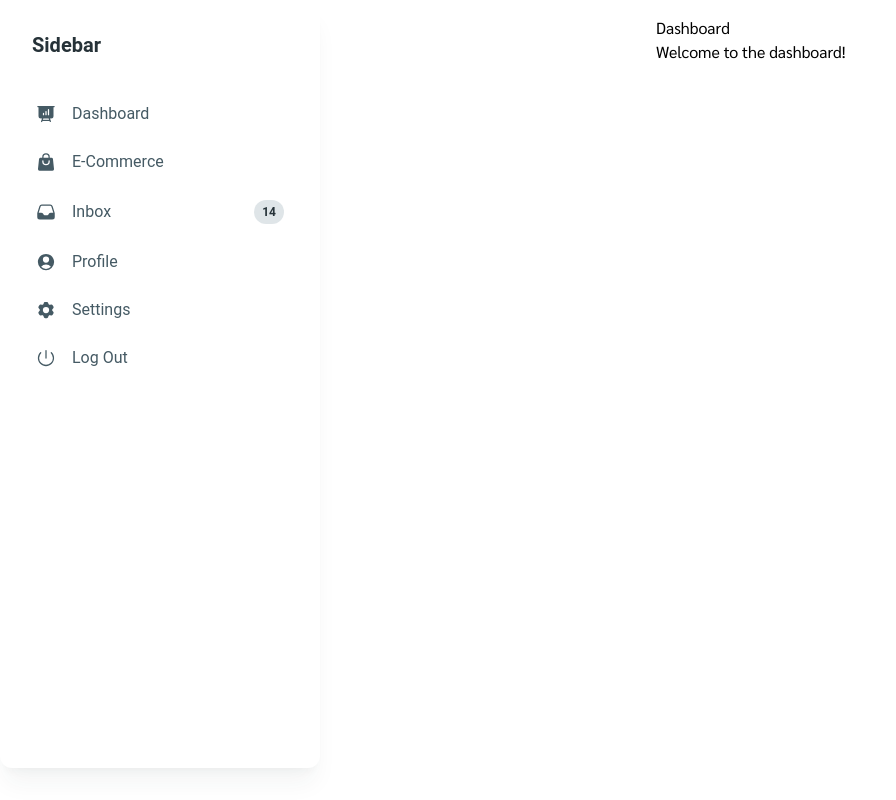
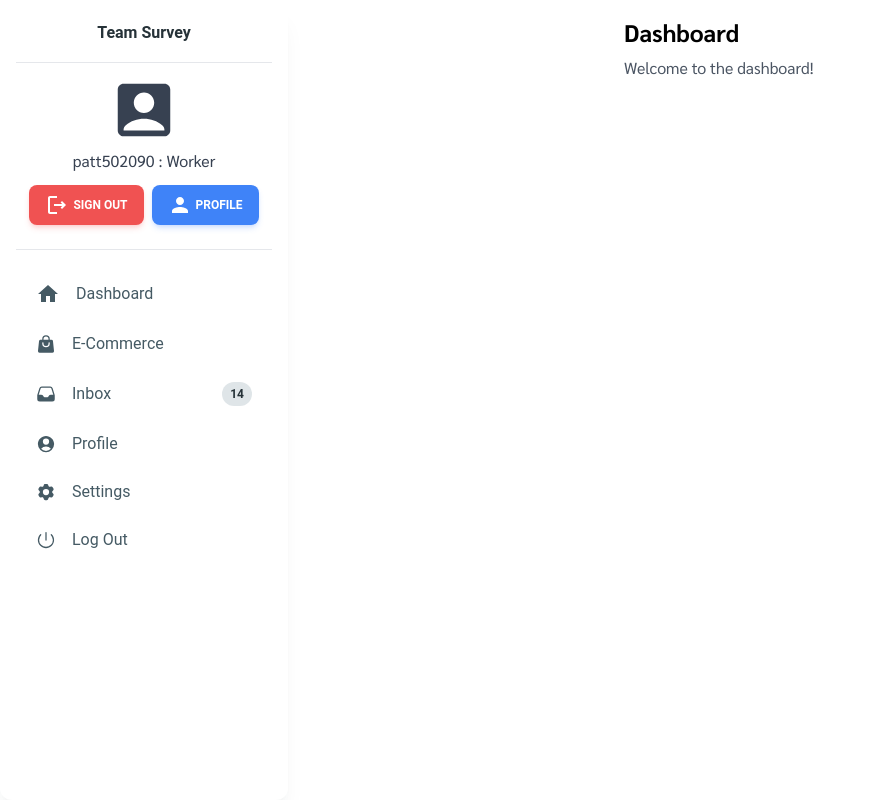
Before and after one commit to patt502090/Team-Survey, a Next.js app in the folder client/: page /dashboard in a window 1280 px wide. Shown: the whole page, without its empty margins (0-896 px from the left). Built offline with nearby package versions, Linux system fonts and the light colour scheme.

Commit message:
update(Dashboard): decorate

```diff
--- a/client/src/app/components/Sidebar.tsx
+++ b/client/src/app/components/Sidebar.tsx
@@ -7,6 +7,7 @@ import {
   ListItemPrefix,
   ListItemSuffix,
   Chip,
+  Button,
 } from "@material-tailwind/react";
 import {
   PresentationChartBarIcon,
@@ -16,19 +17,38 @@ import {
   InboxIcon,
   PowerIcon,
 } from "@heroicons/react/24/solid";
-
+import AccountBoxIcon from "@mui/icons-material/AccountBox";
+import LogoutOutlinedIcon from "@mui/icons-material/LogoutOutlined";
+import PersonIcon from "@mui/icons-material/Person";
+import HomeIcon from "@mui/icons-material/Home";
 export default function DefaultSidebar() {
   return (
-      <Card className="h-[calc(100vh-2rem)] w-full max-w-[20rem] p-4 shadow-xl shadow-blue-gray-900/5">
-        <div className="mb-2 p-4">
-          <Typography variant="h5" color="blue-gray">
-            Sidebar
+    <Card className="h-screen w-full max-w-[18rem] p-4 shadow-xl shadow-blue-gray-900/5 ">
+      <div className="p-1 text-center">
+        <Typography variant="h6" color="blue-gray">
+          Team Survey
         </Typography>
       </div>
+      <hr className="mt-3"></hr>
+      <div className="text-center mt-3">
+        <AccountBoxIcon style={{ fontSize: "70px" }} />
+      </div>
+      <p className="text-center text-gray-700 mt-1">patt502090 : Worker</p>
+      <div className="flex justify-center my-3">
+        <Button size="sm" color="red" className="mr-2 flex items-center">
+          <LogoutOutlinedIcon className="mr-1" />
+          Sign Out
+        </Button>
+        <Button size="sm" color="blue" className="flex items-center">
+          <PersonIcon className="mr-1" />
+          Profile
+        </Button>
+      </div>
+      <hr className="my-3"></hr>
       <List>
         <ListItem>
           <ListItemPrefix>
-              <PresentationChartBarIcon className="h-5 w-5" />
+            <HomeIcon className="h-5 w-5" />
           </ListItemPrefix>
           Dashboard
         </ListItem>
@@ -44,7 +64,13 @@ export default function DefaultSidebar() {
           </ListItemPrefix>
           Inbox
           <ListItemSuffix>
-              <Chip value="14" size="sm" variant="ghost" color="blue-gray" className="rounded-full" />
+            <Chip
+              value="14"
+              size="sm"
+              variant="ghost"
+              color="blue-gray"
+              className="rounded-full"
+            />
           </ListItemSuffix>
         </ListItem>
         <ListItem>
--- a/client/src/app/dashboard/page.tsx
+++ b/client/src/app/dashboard/page.tsx
@@ -1,4 +1,3 @@
-// Dashboard.tsx
 "use client";
 import DefaultSidebar from "../components/Sidebar";
 
@@ -6,9 +5,9 @@ export default function Dashboard() {
     return (
         <div className="flex">
             <DefaultSidebar />
-            <main style={{ marginLeft: '20rem', padding: '1rem' }}>
-                <h1>Dashboard</h1>
-                <p>Welcome to the dashboard!</p>
+            <main className="ml-80 p-4">
+                <h1 className="text-2xl font-bold">Dashboard</h1>
+                <p className="mt-2 text-gray-600">Welcome to the dashboard!</p>
             </main>
         </div>
     );
```
Lines whose indentation alone changed are shown as unchanged.
